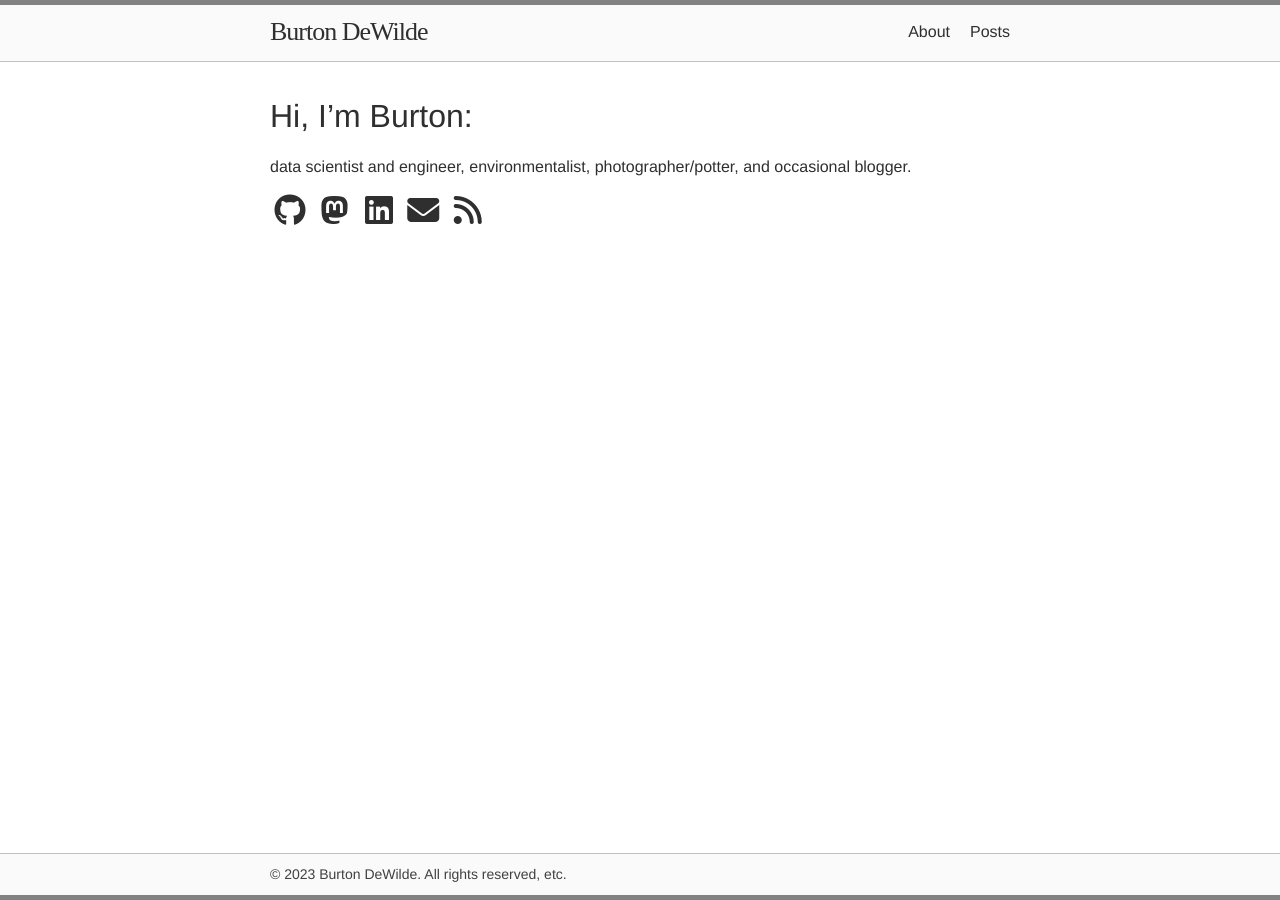
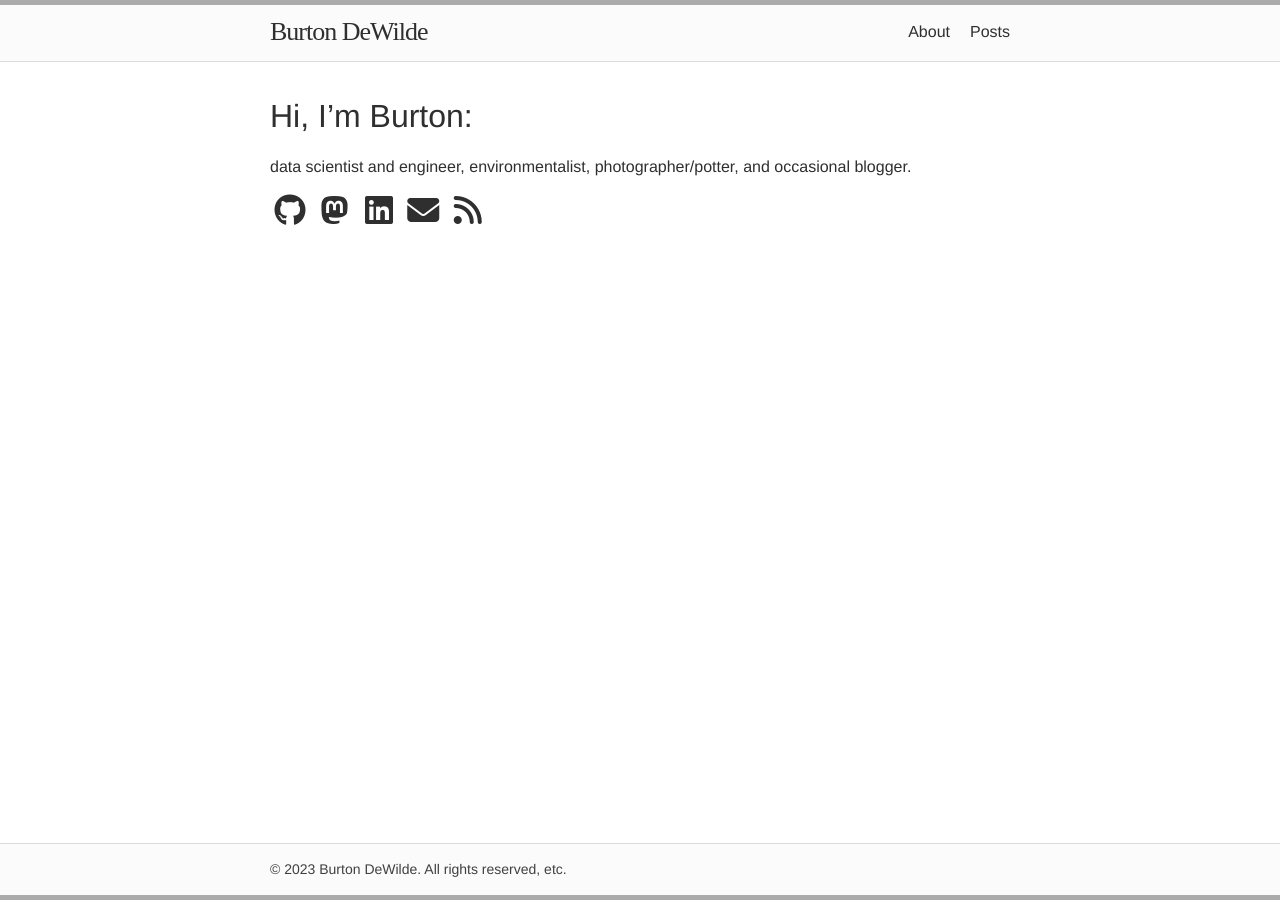
Before and after one commit to bdewilde/bdewilde.github.io, a Jekyll site: the page built from pages/index.md, in a window 1280 px wide. Built offline with Jekyll 4.4.1, drawn with Linux system fonts in a browser that asks for light colours; nearby versions of some CDN libraries; some web fonts are replaced.

Commit message:
feat: Tweak footer/header colors

```diff
--- a/assets/css/style.css
+++ b/assets/css/style.css
@@ -10,11 +10,11 @@
   --content-width-on-mobile: 600px;
   --text-color: #2f2f2f;
   --background-color: #ffffff;
-  --background-color-accent: #fafafa;
+  --background-color-accent: #fbfbfb;
   --accent-color: #2f8bc8;
   --accent-color-alt: #6662ba;
-  --border-color: #eaeaea;
-  --border-color-accent: #aaaaaa;
+  --border-color: #dbdbdb;
+  --border-color-accent: #ababab;
   --grey-color: #828282;
   --grey-color-light: #c0c0c0;
   --grey-color-dark: #404040;
@@ -24,7 +24,7 @@
   --footer-height: 40px;
   --base-font-family: Helvetica, Arial, sans-serif;
   --base-font-size: 16px;
-  --base-font-weight: 400;
+  --base-font-weight: 300;
   --small-font-size: calc(var(--base-font-size) * 0.875);
   --base-line-height: 1.5;
   --table-text-align: left;
@@ -176,7 +176,7 @@ table {
   border: 1px solid var(--grey-color-light);
 }
 table tr:nth-child(even) {
-  background-color: lighten(var(--grey-color-light), 6%);
+  background-color: var(--background-color-accent);
 }
 table th, table td {
   padding: calc(var(--spacing-unit) / 3) calc(var(--spacing-unit) / 2);
@@ -236,8 +236,8 @@ table td {
 /* SITE HEADER */
 
 .site-header {
-  border-top: 5px solid var(--grey-color);
-  border-bottom: 1px solid var(--grey-color-light);
+  border-top: 5px solid var(--border-color-accent);
+  border-bottom: 1px solid var(--border-color);
   background-color: var(--background-color-accent);
   min-height: calc(var(--spacing-unit) * 1.865);
   /* Positioning context for the mobile navigation icon */
@@ -322,9 +322,9 @@ table td {
 /* SITE FOOTER */
 
 .site-footer {
-  padding: calc(var(--spacing-unit) / 3) 0;
-  border-bottom: 5px solid var(--grey-color);
-  border-top: 1px solid var(--grey-color-light);
+  padding: calc(var(--spacing-unit) / 2) 0;
+  border-bottom: 5px solid var(--border-color-accent);
+  border-top: 1px solid var(--border-color);
   background-color: var(--background-color-accent);
 }
 
```
